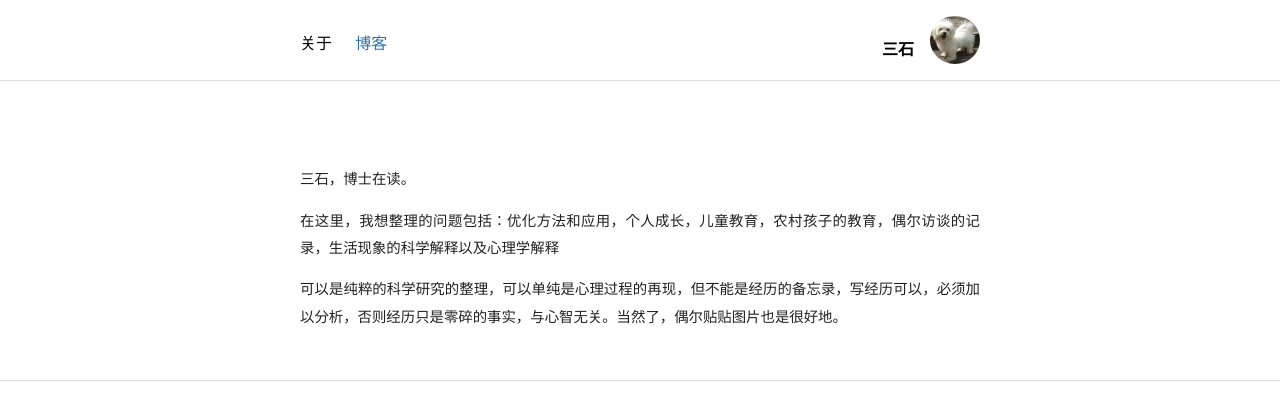
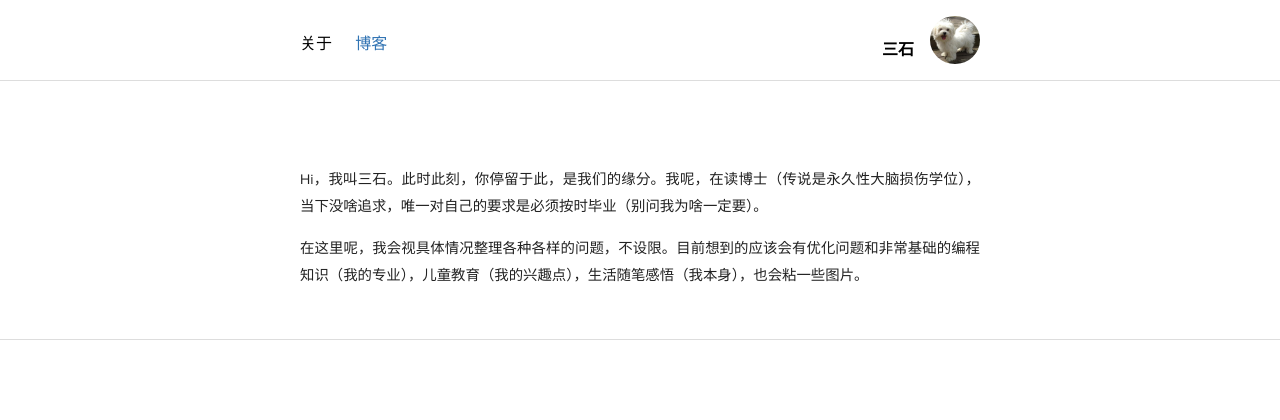
Before and after one commit to shirleysteve/1, a Jekyll site: the page built from index.html, in a window 1280 px wide. Shown: the top 420 px of the page. Built offline with Jekyll 4.4.1, drawn with Linux system fonts in a browser that asks for light colours; nearby versions of some CDN libraries.

Commit message:
Update index.html

```diff
--- a/index.html
+++ b/index.html
@@ -20,19 +20,19 @@ description: 透过现象看本质
   </h1>
 
   <p>
-三石，博士在读。
+Hi，我叫三石。此时此刻，你停留于此，是我们的缘分。我呢，在读博士（传说是永久性大脑损伤学位），当下没啥追求，唯一对自己的要求是必须按时毕业（别问我为啥一定要）。
  </p>
 
  <p>
-在这里，我想整理的问题包括：优化方法和应用，个人成长，儿童教育，农村孩子的教育，偶尔访谈的记录，生活现象的科学解释以及心理学解释
+在这里呢，我会视具体情况整理各种各样的问题，不设限。目前想到的应该会有优化问题和非常基础的编程知识（我的专业），儿童教育（我的兴趣点），生活随笔感悟（我本身），也会粘一些图片。
  </p>
 
 
+<!--
  <p>
 可以是纯粹的科学研究的整理，可以单纯是心理过程的再现，但不能是经历的备忘录，写经历可以，必须加以分析，否则经历只是零碎的事实，与心智无关。当然了，偶尔贴贴图片也是很好地。
  </p>
 
-<!--
 <p>
 毛姆说： “你之所以按某种方式思维，所以才按某种方式行事；实际上，你之所以按某种方式思维，倒是因为你是某种方式造就而成的。真理与此毫不相干，压根儿就没有“真理”这种
    东西。每个人都有其一套哲学。过去的伟人先哲煞费苦心炮制的整套观念，仅仅对著作者自己有效。”
```
